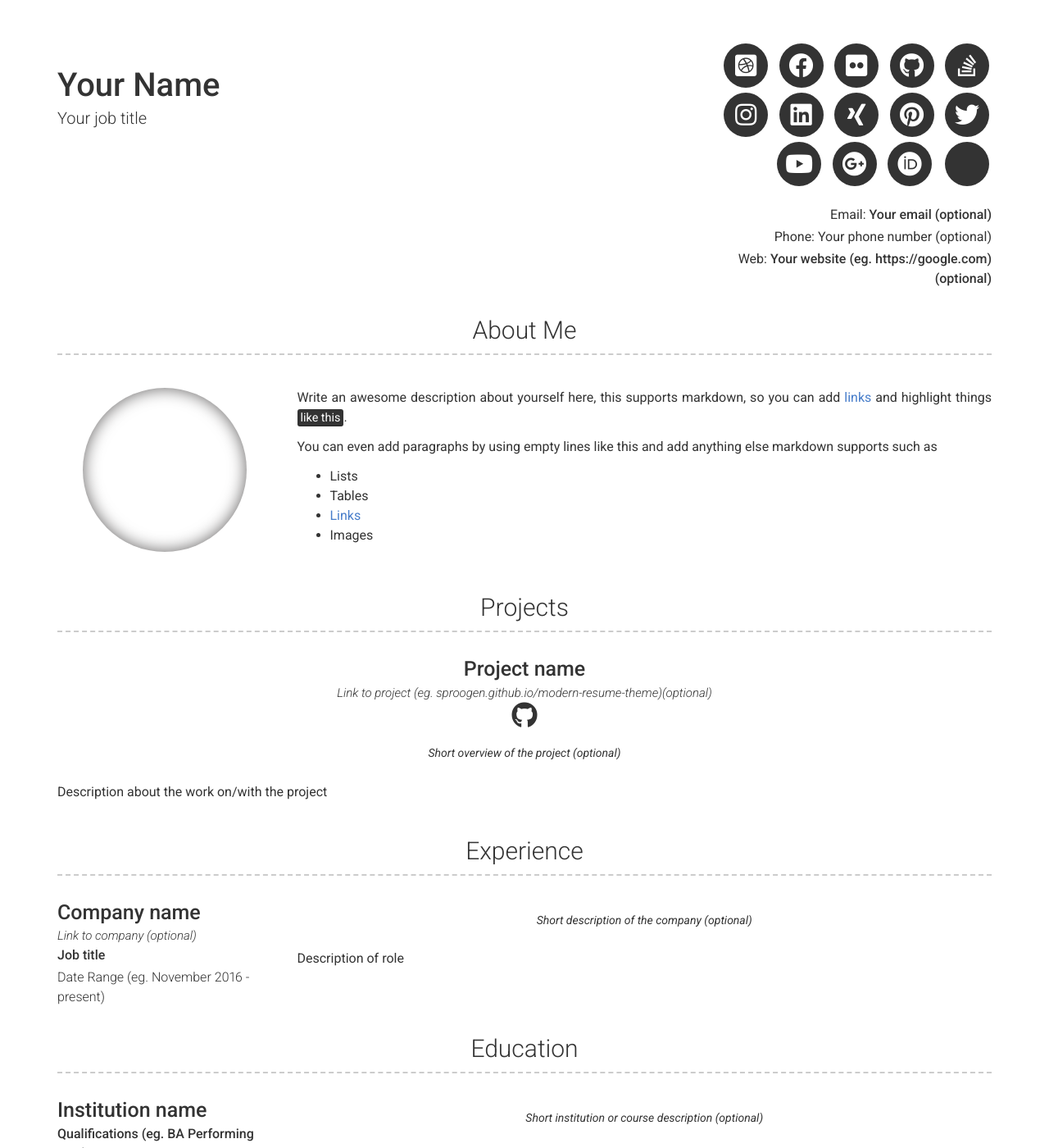
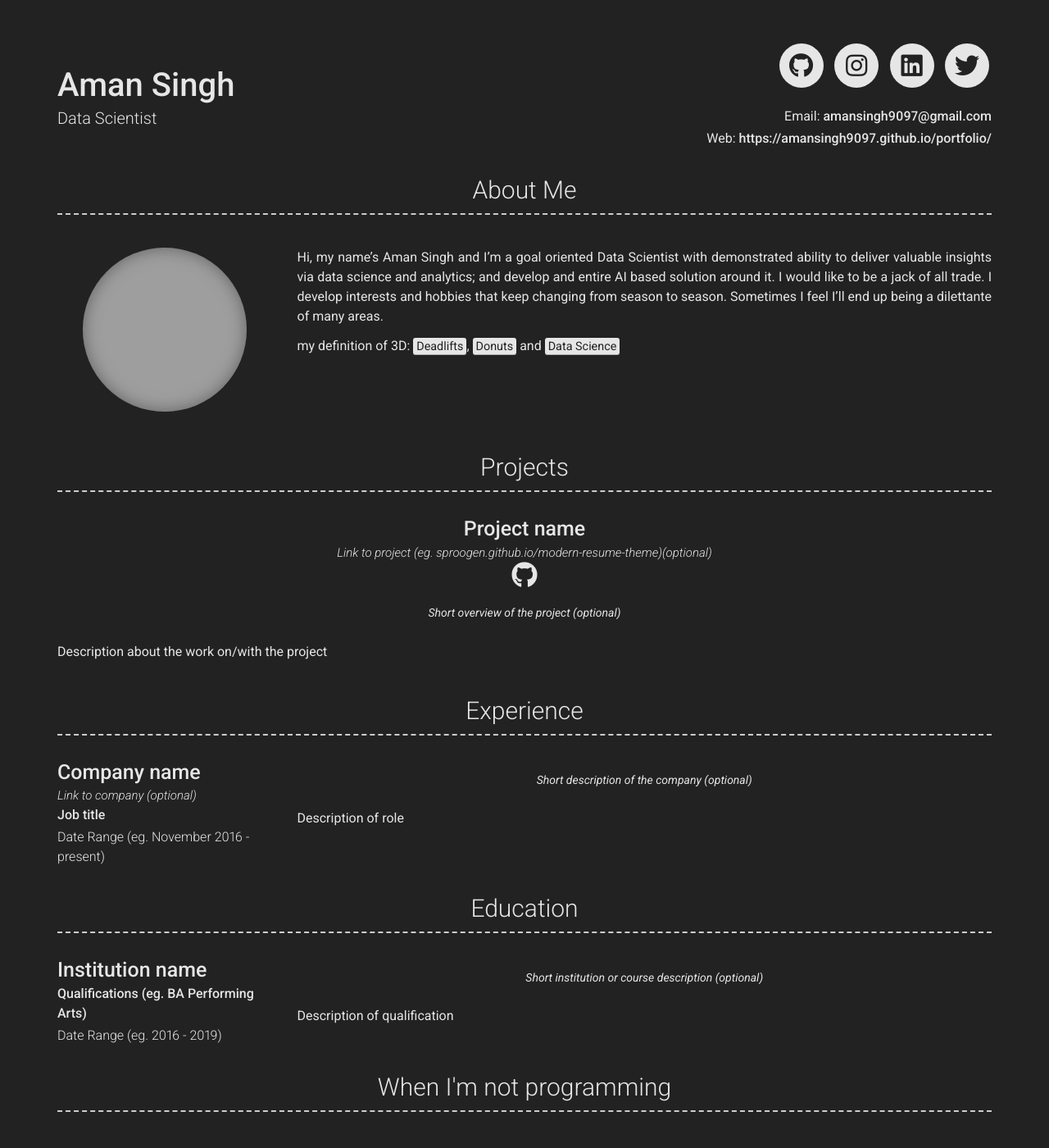
Before and after one commit to amansingh9097/portfolio, a Jekyll site: the page built from index.md, in a window 1280 px wide and 1400 px high. Shown: the whole window at 82% size. Built offline with Jekyll 4.4.1, drawn with Linux system fonts in a browser that asks for light colours; nearby versions of some CDN libraries; some of the changed text lies outside the part shown; grey boxes are pictures that could not be loaded.

Commit message:
added bio

```diff
--- a/_config.yml
+++ b/_config.yml
@@ -1,36 +1,36 @@
 # Site
-repository: Git repository where your resume will be hosted, only required if you are hosting on GitHub (eg. sproogen/modern-resume-theme)
-# favicon: Directory of your favicon (eg. images/favicon.ico)(optional)
+repository: amansingh9097
+favicon: images/favicon.ico
 
 # Personal info
-name: Your Name
-title: Your job title
-email: Your email (optional)
-phone: Your phone number (optional)
-website: Your website (eg. https://google.com)(optional)
+name: Aman Singh
+title: Data Scientist
+email: amansingh9097@gmail.com
+# phone: Your phone number (optional)
+website: https://amansingh9097.github.io/portfolio/
 
-darkmode: false
+darkmode: true
 
 # Social links
-twitter_username: jekyllrb
-github_username:  jekyll
-stackoverflow_username: "00000001"
-dribbble_username: jekyll
-facebook_username: jekyll
-flickr_username: jekyll
-instagram_username: jekyll
-linkedin_username: jekyll
-xing_username: jekyll
-pinterest_username: jekyll
-youtube_username: jekyll
-googleplus_username: +jekyll
-orcid_username: 0000-0000-0000-0000
+twitter_username: yum_dude
+github_username:  amansingh9097
+# stackoverflow_username: "00000001"
+# dribbble_username: jekyll
+# facebook_username: jekyll
+# flickr_username: jekyll
+instagram_username: amansingh9097
+linkedin_username: amansingh9097
+# xing_username: jekyll
+# pinterest_username: jekyll
+# youtube_username: jekyll
+# googleplus_username: +jekyll
+# orcid_username: 0000-0000-0000-0000
 
 # Additional icon links
-additional_links:
-- title: Link name
-  icon: Font Awesome brand icon name (eg. fa-twitter) (https://fontawesome.com/icons?d=gallery&s=brands&m=free)
-  url: Link url (eg. https://google.com)
+# additional_links:
+# - title: Link name
+#   icon: Font Awesome brand icon name (eg. fa-twitter) (https://fontawesome.com/icons?d=gallery&s=brands&m=free)
+#   url: Link url (eg. https://google.com)
 # - title: another link
 #   icon: font awesome brand icon name (eg. fa-twitter) (https://fontawesome.com/icons?d=gallery&s=brands&m=free)
 #   url: Link url (eg. https://google.com)
@@ -42,19 +42,16 @@ additional_links:
 # google_analytics: "UA-00000000-0"
 
 # About Section
-# about_title: About Me (Use this to override about section title)
-about_profile_image: Directory of profile image (eg. images/profile.jpg)
+# about_title: About Me
+about_profile_image: images/profile.jpg
 about_content: | # this will include new lines to allow paragraphs
-  Write an awesome description about yourself here, this supports markdown, so you can add [links](http://foobar.com) and highlight things <mark>like this</mark>.
+  Hi, my name's Aman Singh and I'm a goal oriented Data Scientist with demonstrated ability to deliver valuable insights via data science and analytics; and develop and entire AI based solution around it.
+  I would like to be a jack of all trade. I develop interests and hobbies that keep changing from season to season. Sometimes I feel I'll end up being a dilettante of many areas.
 
-  You can even add paragraphs by using empty lines like this and add anything else markdown supports such as
-    - Lists
-    - Tables
-    - <a href="google.com">Links</a>
-    - Images
+  my definition of 3D: <mark>Deadlifts</mark>, <mark>Donuts</mark> and <mark>Data Science</mark>
 
 # Projects Section
-# projects_title: Projects #(Use this to override about projects section title)
+# projects_title: Some of my Projects #(Use this to override about projects section title)
 
 # Experience Section
 # experience_title: Experience #(Use this to override about experience section title)
@@ -63,14 +60,17 @@ about_content: | # this will include new lines to allow paragraphs
 # education_title: Education #(Use this to override about education section title)
 
 # More Section
-# more_title: A Little More About Me #(Use this to override about more section title)
+more_title: When I'm not programming
 more_content: | # this will include new lines to allow paragraphs
-  This is where you can write a little more about yourself. You could title this section **Interests** and include some of your other interests.
-
-  Or you could title it **Skills** and write a bit more about things that make you more desirable, like *leadership* or *teamwork*
+  When I'm not sitting in front of my laptop, I can be found doing either of these:
+   - Planning or Travelling to a new place
+   - Gaming on larger screen
+   - Canvas Painting with Palette Knife
+   - Online Mentoring on Machine Learning & Deep Learning
+   - [Practicing being a ninja](https://www.youtube.com/watch?v=vtg4o__aRMg)
 
 # Footer
-footer_show_references: true
+footer_show_references: false
 
 # Build settings
 # theme: modern-resume-theme (Use this is you are hosting your resume yourself)
```
